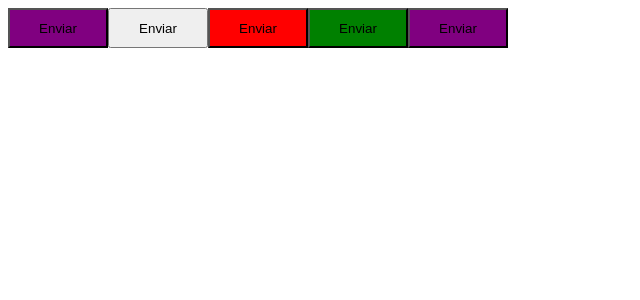
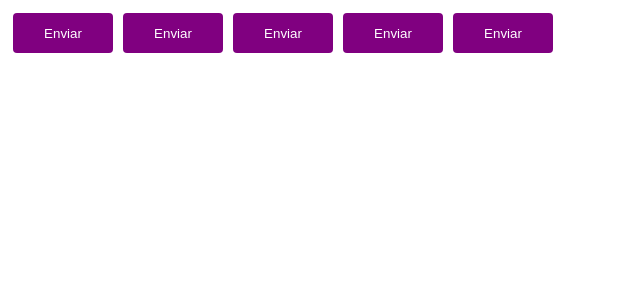
Before and after one commit to Nardogomes/02-ignite-timer, a React app: page / in a window 1280 px wide. Shown: the top 300 px of the page, without its empty margins (0-640 px from the left). Built offline with nearby package versions, Linux system fonts and the light colour scheme; the HTML template or start-up script is replaced by a standard one.

Commit message:
Estilizado componente utilizando ThemeProvider.

```diff
--- a/src/App.tsx
+++ b/src/App.tsx
@@ -1,13 +1,15 @@
+import { ThemeProvider } from "styled-components";
 import { Button } from "./components/Button";
+import { defaultTheme } from "./styles/themes/default";
 
 export function App() {
   return (
-    <>
+    <ThemeProvider theme={defaultTheme}>
       <Button variant="primary" />
       <Button variant="secondary" />
       <Button variant="danger" />
       <Button variant="success" />
       <Button />
-    </>
+    </ThemeProvider>
   );
 }
--- a/src/components/Button.styles.ts
+++ b/src/components/Button.styles.ts
@@ -16,10 +16,15 @@
 export const ButtonContainer = styled.button<BunttonContainerProps>`
   width: 100px;
   height: 40px;
+  border: none;
+  border-radius: 4px;
+  margin: 5px;
+  color: ${(props) => props.theme.white};
+  background-color: ${(props) => props.theme.primary};
 
-  ${(props) => {
+  /* ${(props) => {
     return css`
       background-color: ${buttonVariants[props.variant]};
     `;
-  }}
+  }} */
 `;
--- /dev/null
+++ b/src/styles/themes/default.ts
@@ -0,0 +1,5 @@
+export const defaultTheme = {
+  white: "#FFF",
+  primary: "purple",
+  secondary: "orange",
+};
```
